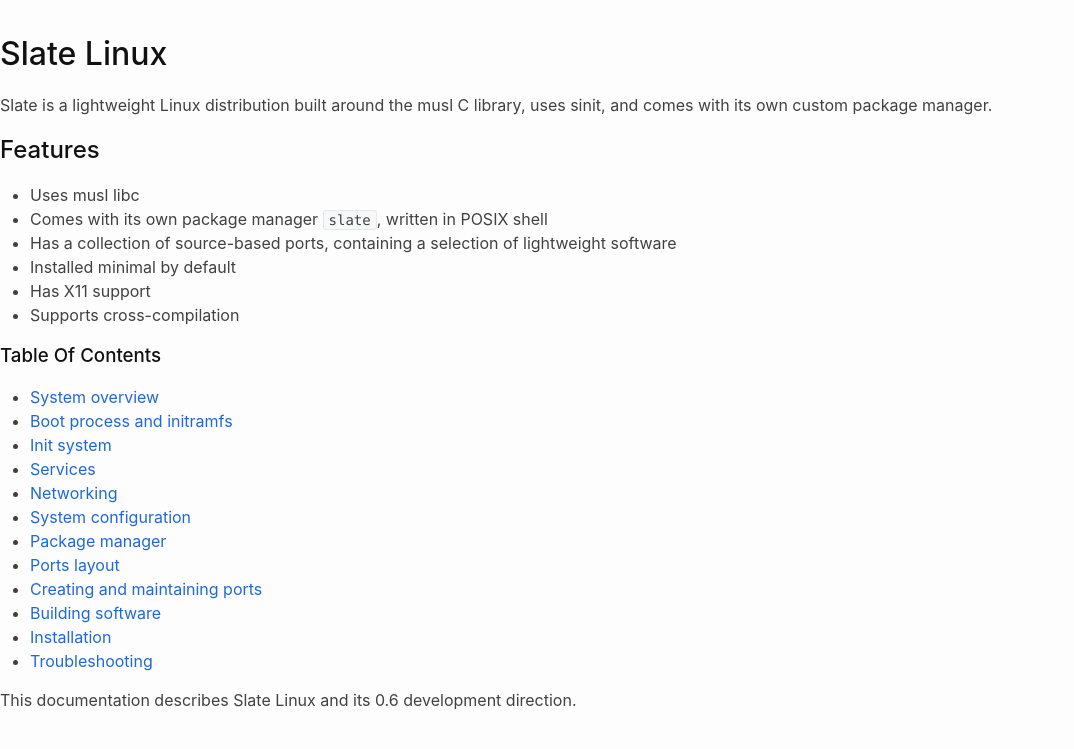
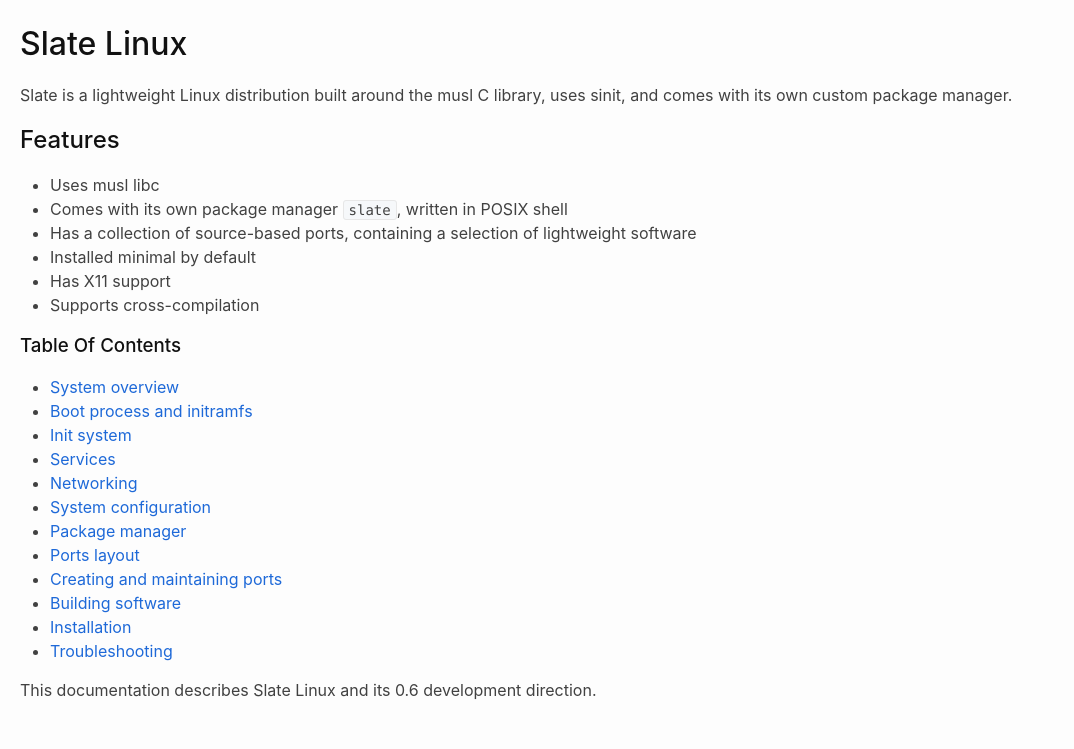
Before and after one commit to boodywinreal/slate-website-testing, a Jekyll site: the page built from README.md, in a window 1280 px wide. Shown: the top 749 px of the page, without its empty margins (0-1074 px from the left). Built offline with Jekyll 4.4.1, drawn with Linux system fonts in a browser that asks for light colours; our own code applies the rules of GitHub Pages for plain Markdown files.

Commit message:
Ok, tweaked the padding a little

```diff
--- a/_layouts/default.html
+++ b/_layouts/default.html
@@ -3,8 +3,8 @@
 <head>
     <meta charset="UTF-8">
     <meta name="viewport" content="width=device-width, initial-scale=1.0">
+    <link rel="stylesheet" href="assets/css/minima.css">
     <link rel="stylesheet" href="assets/css/style.css">
-    <link rel="stylesheet" href="assets/css/minima.css">
     <title>Slate Linux</title>
 </head>
 <body>
--- /dev/null
+++ b/assets/css/style.css
@@ -0,0 +1,3 @@
+.page-content {
+  padding: 20px 20px;
+}
```
